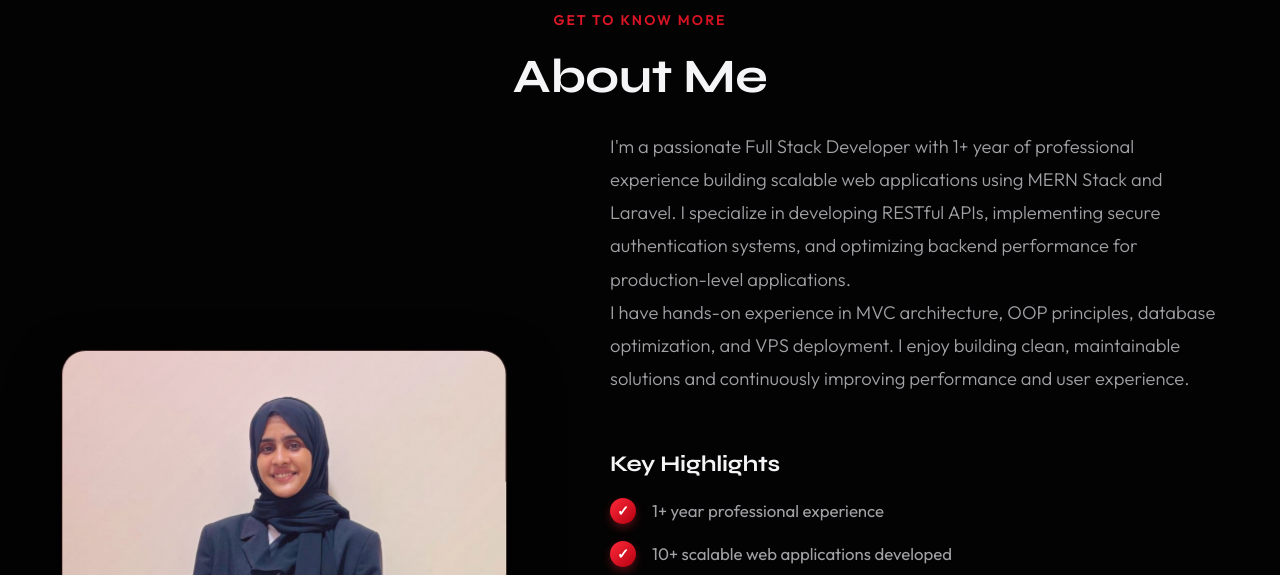
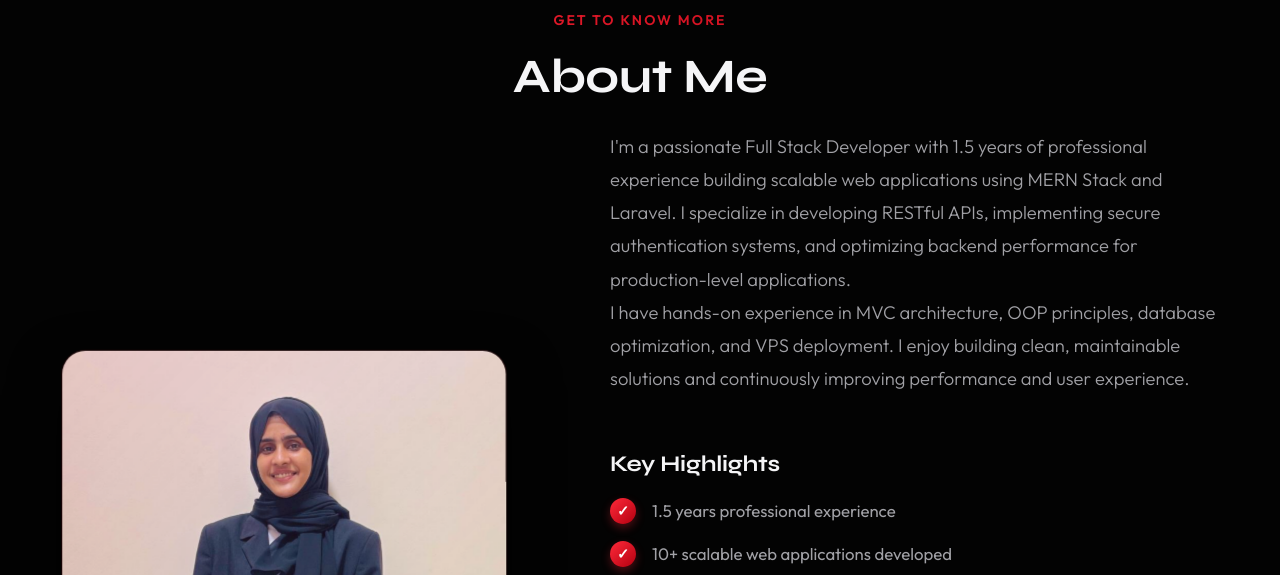
Before and after one commit to fathimathhafseenaa/my-portfolio, a React (Vite) app: page / in a window 1280 px wide. Shown: the part 1220-1795 px from the top of the page. Built offline with nearby package versions, Linux system fonts and the light colour scheme.

Commit message:
Update portfolio and skills

```diff
--- a/index.html
+++ b/index.html
@@ -2,7 +2,7 @@
 <html lang="en">
   <head>
     <meta charset="UTF-8" />
-    <link rel="icon" type="image/svg+xml" href="/vite.svg" />
+    <link rel="icon" type="image/svg+xml" href="" />
     <meta name="viewport" content="width=device-width, initial-scale=1.0" />
 
     <!-- SEO Meta Tags -->
--- a/src/components/Footer/Footer.jsx
+++ b/src/components/Footer/Footer.jsx
@@ -25,7 +25,7 @@ const Footer = () => {
         { icon: <FiGithub size={20} />, url: 'https://github.com/fathimathhafseenaa', label: 'GitHub' },
         { icon: <FiLinkedin size={20} />, url: 'https://www.linkedin.com/in/fathimath-hafseena/', label: 'LinkedIn' },
         { icon: <FiInstagram size={20} />, url: 'https://www.instagram.com/hafcy.___?igsh=MTZodWJ0MDV2bTNhMA%3D%3D&utm_source=qr', label: 'Instagram' },
-        { icon: <FiMail size={20} />, url: 'mailto:faathimathhafseena@gmail.com', label: 'Email' },
+        { icon: <FiMail size={20} />, url: 'mailto:fathimathhafseenaa@gmail.com', label: 'Email' },
     ];
 
     const scrollToTop = () => {
@@ -110,7 +110,7 @@ const Footer = () => {
                         <h4 className="footer-title">Get In Touch</h4>
                         <p className="footer-contact">
                             <strong>Email:</strong><br />
-                            faathimathhafseena@gmail.com
+                            fathimathhafseenaa@gmail.com
                         </p>
                         <p className="footer-contact">
                             <strong>Location:</strong><br />
--- a/src/data/portfolioData.js
+++ b/src/data/portfolioData.js
@@ -9,7 +9,7 @@ export const portfolioData = {
         phone: "+91 9746706081 ",
         location: "Dubai, UAE",
         availability: "Available for hire",
-        yearsOfExperience: 1,
+        yearsOfExperience: 1.5,
         projectsCompleted: 15,
         happyClients: 10,
         // coffeeCups: 1000,
@@ -25,9 +25,9 @@ export const portfolioData = {
 
     // About
     about: {
-        bio: "I'm a passionate Full Stack Developer with 1+ year of professional experience building scalable web applications using MERN Stack and Laravel. I specialize in developing RESTful APIs, implementing secure authentication systems, and optimizing backend performance for production-level applications." + "<br>" + "I have hands-on experience in MVC architecture, OOP principles, database optimization, and VPS deployment. I enjoy building clean, maintainable solutions and continuously improving performance and user experience.",
+        bio: "I'm a passionate Full Stack Developer with 1.5 years of professional experience building scalable web applications using MERN Stack and Laravel. I specialize in developing RESTful APIs, implementing secure authentication systems, and optimizing backend performance for production-level applications." + "<br>" + "I have hands-on experience in MVC architecture, OOP principles, database optimization, and VPS deployment. I enjoy building clean, maintainable solutions and continuously improving performance and user experience.",
         highlights: [
-            "1+ year professional experience",
+            "1.5 years professional experience",
             "10+ scalable web applications developed",
             "15+ RESTful APIs implemented",
             "30% performance improvement achieved",
@@ -65,6 +65,9 @@ export const portfolioData = {
             { name: "Express.js", proficiency: 85, icon: "🚂" },
             { name: "Laravel", proficiency: 88, icon: "🔴" },
             { name: "PHP", proficiency: 85, icon: "🐘" },
+            { name: "Python", proficiency: 70, icon: "🐍" },
+            { name: "Java", proficiency: 70, icon: "☕" },
+             { name: "Spring Boot", proficiency: 70, icon: "🌱" },
             { name: "RESTful APIs", proficiency: 90, icon: "🔌" },
             { name: "API Integration", proficiency: 88, icon: "🔗" },
             { name: "JWT Authentication", proficiency: 85, icon: "🔐" },
@@ -259,35 +262,35 @@ export const portfolioData = {
     liveUrl: "https://conquercomputers.vercel.app/",
     role: "Frontend Developer",
 },
-//         {
-//     id: 11,
-//     title: "Cloudscape MDTC",
-//     category: "Full-Stack (Laravel)",
-//     description: "A professional multidisciplinary therapy centre website designed to showcase therapy services, rehabilitation programs, and patient consultation features with a clean and responsive user interface.",
+        {
+    id: 11,
+    title: "Cloudscape MDTC",
+    category: "Full-Stack (Laravel)",
+    description: "A professional multidisciplinary therapy centre website designed to showcase therapy services, rehabilitation programs, and patient consultation features with a clean and responsive user interface.",
 
-//     longDescription:
-//         "Developed a modern healthcare and therapy centre platform for Cloudscape MDTC using Laravel and MySQL following MVC architecture. The website highlights multidisciplinary therapy services, rehabilitation programs, patient support solutions, and consultation features through a structured and responsive design. Implemented secure inquiry and appointment forms, reusable Blade components, backend content management, and optimized database performance for seamless user experience. Ensured mobile responsiveness, clean UI/UX, and deployed the application on a live VPS production environment.",
+    longDescription:
+        "Developed a modern healthcare and therapy centre platform for Cloudscape MDTC using Laravel and MySQL following MVC architecture. The website highlights multidisciplinary therapy services, rehabilitation programs, patient support solutions, and consultation features through a structured and responsive design. Implemented secure inquiry and appointment forms, reusable Blade components, backend content management, and optimized database performance for seamless user experience. Ensured mobile responsiveness, clean UI/UX, and deployed the application on a live VPS production environment.",
 
-//     image: "/projects/cloudscape.png",
+    image: "/projects/cloudscape.png",
 
-//     tags: [
-//         "Laravel",
-//         "PHP",
-//         "MySQL",
-//         "Blade",
-//         "Bootstrap",
-//         "MVC",
-//         "Responsive Design",
-//         "VPS Deployment"
-//     ],
+    tags: [
+        "Laravel",
+        "PHP",
+        "MySQL",
+        "Blade",
+        "Bootstrap",
+        "MVC",
+        "Responsive Design",
+        "VPS Deployment"
+    ],
 
-//     liveUrl: "https://cloudscapemdtc.com/",
-//     githubUrl: "",
+    liveUrl: "https://cloudscapemdtc.com/",
+    githubUrl: "",
 
-//     // featured: true,
+    // featured: true,
 
-//     role: "Full Stack Developer",
-// },
+    role: "Full Stack Developer",
+},
 
     ],
 
```
Also changed, not shown: 1 other file (tests, documents, lock files or other folders). Lines whose indentation alone changed are shown as unchanged.
